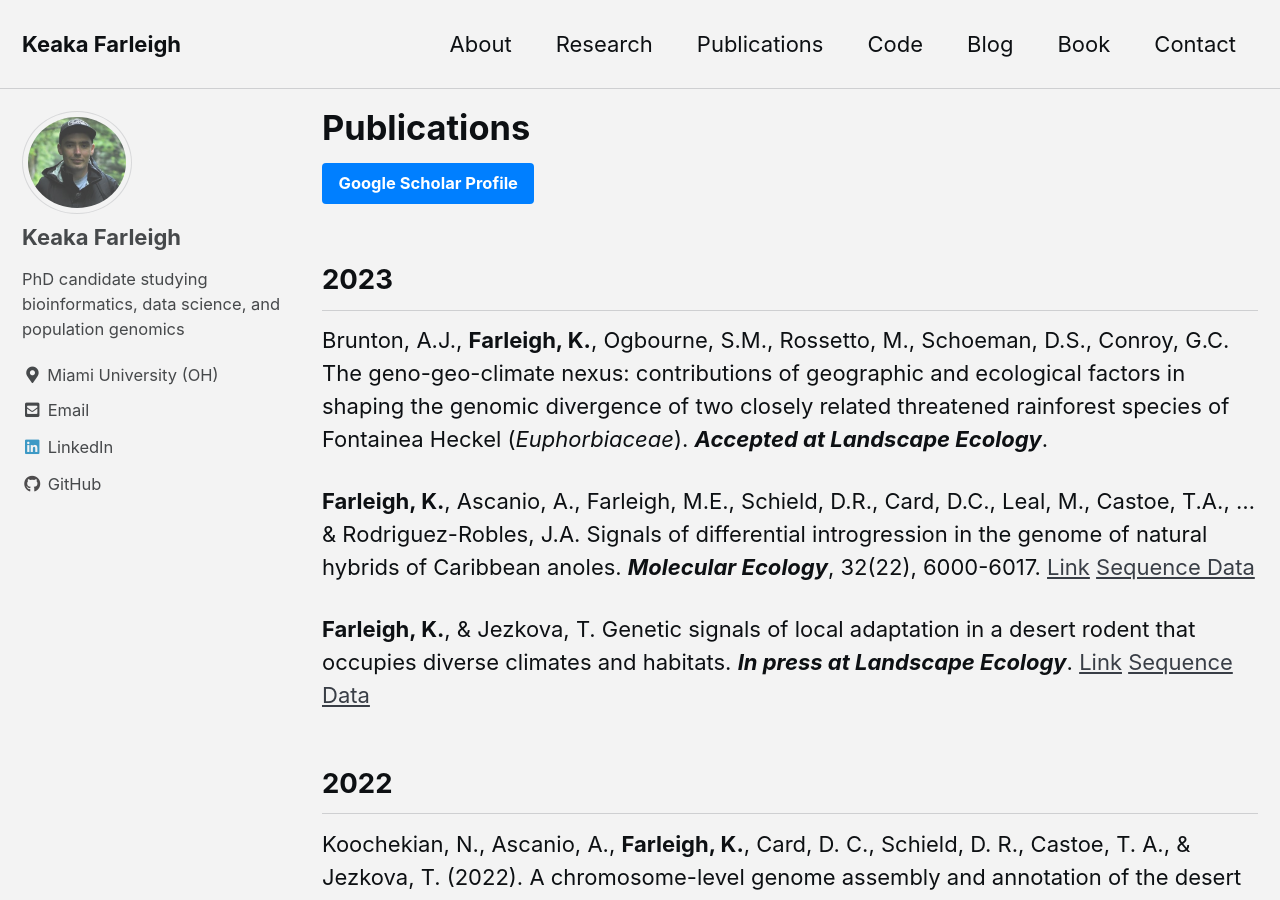
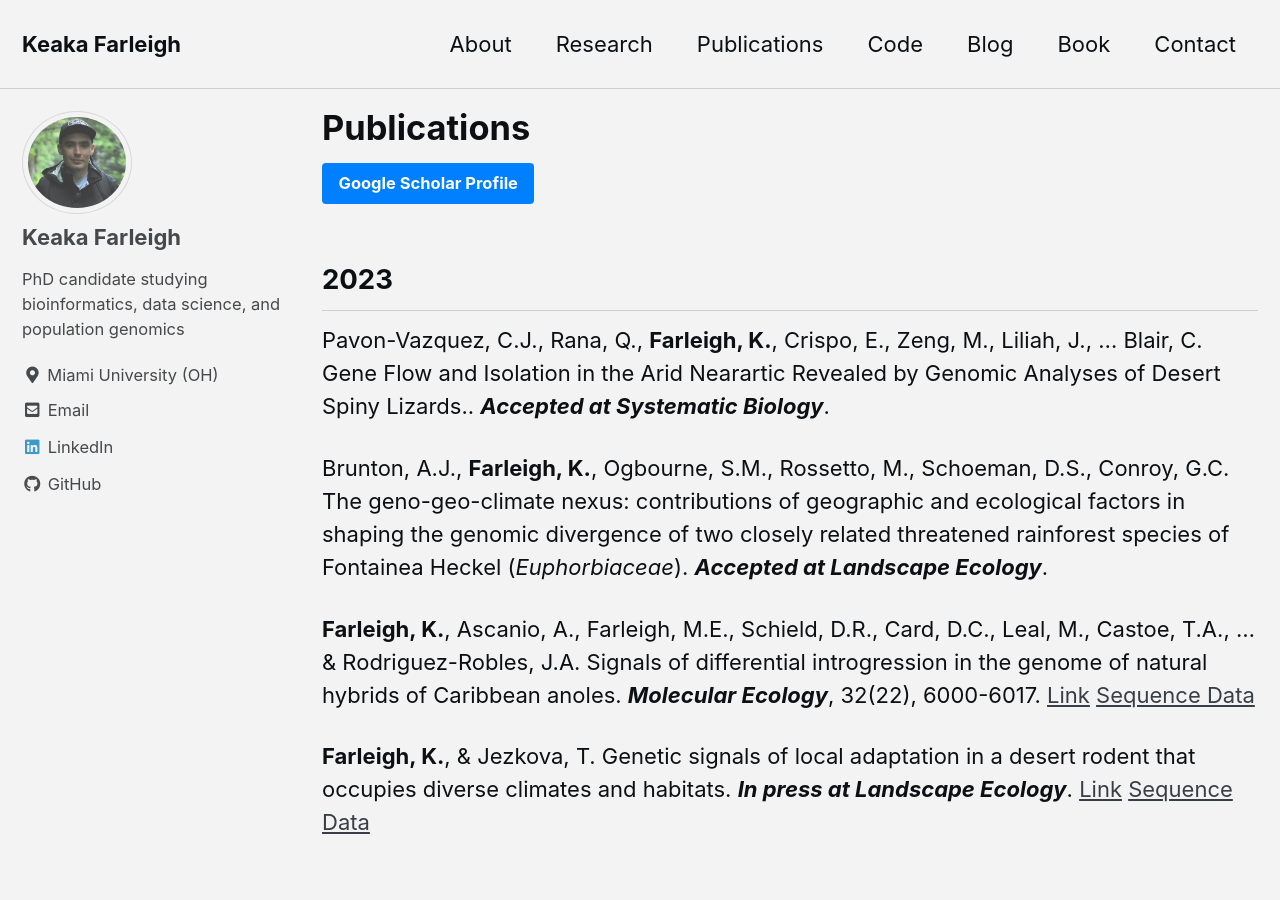
Before and after one commit to kfarleigh/kfarleigh.github.io, a Jekyll site: the page built from _pages/publications.md, in a window 1280 px wide and 900 px high. Built offline with Jekyll 4.4.1, drawn with Linux system fonts in a browser that asks for light colours; cached includes are drawn as plain includes.

Commit message:
Updated CV

```diff
--- a/_pages/publications.md
+++ b/_pages/publications.md
@@ -8,6 +8,8 @@ author_profile: true
 [Google Scholar Profile](https://scholar.google.com/citations?user=ZKbwA2oAAAAJ&hl=en){: .btn .btn--info .text-center}
 
 ## 2023
+Pavon-Vazquez, C.J., Rana, Q.,  __Farleigh, K.__, Crispo, E., Zeng, M., Liliah, J., ... Blair, C. Gene Flow and Isolation in the Arid Nearartic Revealed by Genomic Analyses of Desert Spiny Lizards.. __*Accepted at Systematic Biology*__.
+
 
 Brunton, A.J., __Farleigh, K.__, Ogbourne, S.M., Rossetto, M., Schoeman, D.S., Conroy, G.C. The geno-geo-climate nexus: contributions of geographic and ecological factors in shaping the genomic divergence of two closely related threatened rainforest species of Fontainea Heckel (_Euphorbiaceae_). __*Accepted at Landscape Ecology*__.
 
```
Also changed, not shown: _pages/about.md (+1 -1 lines), 1 other file.
